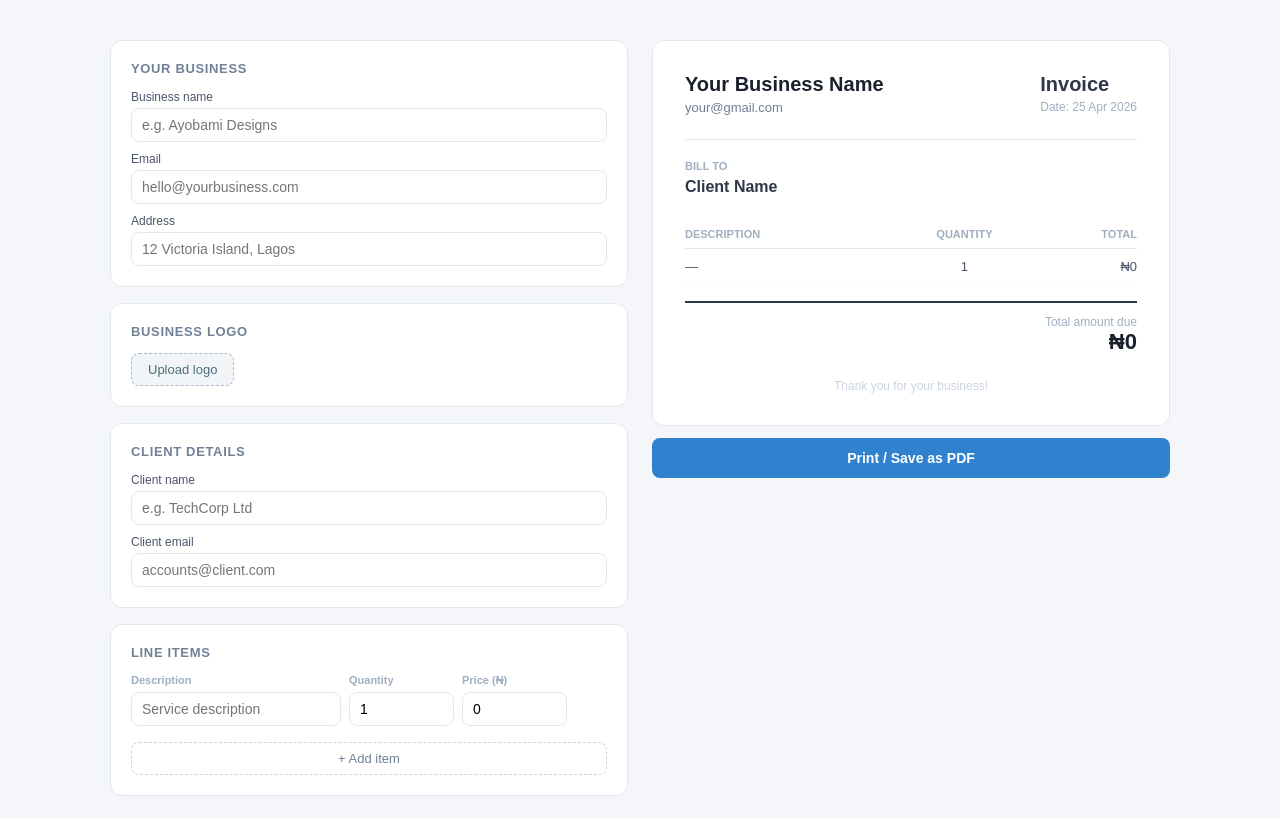
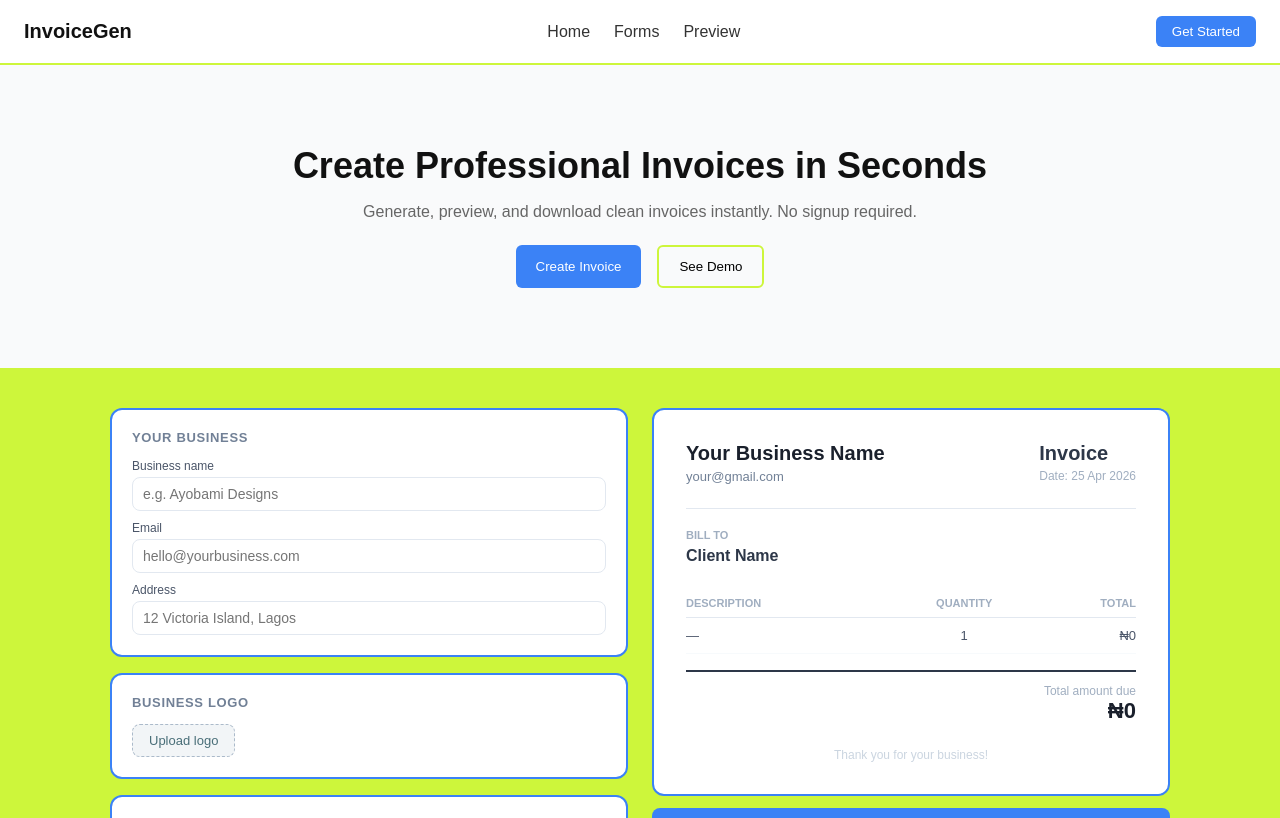
Before and after one commit to feranmi-idowu/Invoice, a React (Vite) app: page / in a window 1280 px wide. Shown: the top 818 px of the page. Built offline with nearby package versions, Linux system fonts and the light colour scheme.

Commit message:
navbar and hero

```diff
--- a/src/App.jsx
+++ b/src/App.jsx
@@ -8,6 +8,8 @@ import { useState } from 'react'
 import InvoiceForm from '../src/components/InvoiceForm'
 import InvoicePreview from '../src/components/InvoicePreview'
 import Footer from './components/Footer'
+import Navbar from './components/NavBar'
+import Hero from './components/Hero'
 
 function App() {
 
@@ -45,8 +47,9 @@ function App() {
 
   return (
     <div>
-      <div className="app-layout invoicePrintlayout"
-      >
+      <Navbar />
+      <Hero />
+      <div className="app-layout invoicePrintlayout">
 
       {/* LEFT SIDE is the form.
           We pass 'business', 'setBusiness' etc. as props.
--- /dev/null
+++ b/src/components/Hero.jsx
@@ -0,0 +1,22 @@
+import React from "react";
+
+const Hero = () => {
+  return (
+    <section id="hero"
+    className="hero">
+      <div className="hero-content">
+        <h1>Create Professional Invoices in Seconds</h1>
+        <p>
+          Generate, preview, and download clean invoices instantly.  No signup required.
+        </p>
+
+        <div className="hero-buttons">
+          <button className="primary-btn">Create Invoice</button>
+          <button className="secondary-btn">See Demo</button>
+        </div>
+      </div>
+    </section>
+  );
+};
+
+export default Hero;
--- a/src/components/InvoiceForm.jsx
+++ b/src/components/InvoiceForm.jsx
@@ -1,5 +1,6 @@
 
 import { motion } from "framer-motion";
+import { MdDeleteForever } from "react-icons/md";
 
 // This component receives props from App.jsx.
 // component receives props from App.jsx. and destructures them directly in the function signature cleaner to read.
@@ -71,7 +72,7 @@ function InvoiceForm({ business, setBusiness, client, setClient, items, setItems
    }
 
    return (
-    <div>
+    <div id="form">
 
       {/* --- BUSINESS INFO SECTION --- */}
       <motion.div
@@ -230,7 +231,7 @@ function InvoiceForm({ business, setBusiness, client, setClient, items, setItems
                 onClick={() => removeItem(item.id)}
                 style={{ background: 'none', border: 'none', cursor: 'pointer', color: '#e53e3e', fontSize: '18px' }}
               >
-                ×
+                <MdDeleteForever/>
               </button>
             )}
           </div>
--- a/src/components/InvoicePreview.jsx
+++ b/src/components/InvoicePreview.jsx
@@ -18,6 +18,7 @@ function InvoicePreview({ business, client, items, logo }) {
 
   return (
     <motion.div
+      id="preview"
       initial={{ x: 95, y:95, opacity: 0,}}   // Start state
       whileInView={{ x: 0, y: 0, opacity: 1 }} // End state when scrolled to
       transition={{ duration: 2.3 }}
--- /dev/null
+++ b/src/components/NavBar.jsx
@@ -0,0 +1,38 @@
+
+
+import React, { useState } from "react";
+
+const Navbar = () => {
+  const [isOpen, setIsOpen] = useState(false);
+
+  return (
+    <nav className="navbar">
+      <div className="nav-container">
+        <h2 className="logo">InvoiceGen</h2>
+
+        {/* Desktop Links */}
+        <ul className={`nav-links ${isOpen ? "active" : ""}`}>
+          <li><a href="#hero">Home</a></li>
+          <li><a href="#form">Forms</a></li>
+          <li><a href="#preview">Preview</a></li>
+        </ul>
+
+        <button className="nav-btn desktop-btn">Get Started</button>
+
+        {/* Hamburger */}
+        <div
+          className={`hamburger ${isOpen ? "open" : ""}`}
+          onClick={() => setIsOpen(!isOpen)}
+        >
+          <span></span>
+          <span></span>
+          <span></span>
+        </div>
+      </div>
+    </nav>
+  );
+};
+
+
+
+export default Navbar;
--- a/src/index.css
+++ b/src/index.css
@@ -1,7 +1,3 @@
-/* src/index.css */
-
-/* This removes the default margin/padding browsers add to every page.
-   Without this, your app would have annoying white gaps around the edges. */
 * {
   margin: 0;
   padding: 0;
@@ -10,16 +6,175 @@
 
 body {
   font-family: sans-serif;
-  background-color: #f4f6f9; /* light grey page background */
+  background-color: #cdf63b;
   color: #111;
-  min-height: 100vh; /* makes the page fill the full screen height */
+  min-height: 100vh;
 }
+
+/* navbar */
+.navbar {
+  width: 100%;
+  padding: 16px 24px;
+  background: #fff;
+  border-bottom: 2px solid #cdf63b;
+  position: sticky;
+  top: 0;
+  z-index: 1000;
+}
+
+.nav-container {
+  display: flex;
+  justify-content: space-between;
+  align-items: center;
+}
+
+.logo {
+  font-size: 20px;
+  font-weight: bold;
+}
+
+.nav-links {
+  display: flex;
+  gap: 24px;
+  list-style: none;
+}
+
+.nav-links a {
+  text-decoration: none;
+  color: #333;
+}
+
+.nav-btn {
+  padding: 8px 16px;
+  background: #3b82f6;
+  color: white;
+  border: none;
+  border-radius: 6px;
+  cursor: pointer;
+}
+
+.desktop-btn {
+  display: block;
+}
+
+.hamburger {
+  display: none;
+  flex-direction: column;
+  cursor: pointer;
+  gap: 5px;
+}
+
+.hamburger span {
+  width: 25px;
+  height: 3px;
+  background: #333;
+  transition: 0.3s;
+}
+
+/* harmburger animation*/
+.hamburger.open span:nth-child(1) {
+  transform: rotate(45deg) translateY(8px);
+}
+
+.hamburger.open span:nth-child(2) {
+  opacity: 0;
+}
+
+.hamburger.open span:nth-child(3) {
+  transform: rotate(-45deg) translateY(-8px);
+}
+
+/* for mobiles */
+@media (max-width: 768px) {
+  .hamburger {
+    display: flex;
+  }
+
+  .desktop-btn {
+    display: none;
+  }
+
+  .nav-links {
+    position: absolute;
+    top: 70px;
+    left: 0;
+    width: 100%;
+    background: #fff;
+    flex-direction: column;
+    align-items: center;
+    gap: 20px;
+    padding: 20px 0;
+
+    /* Hidden by default */
+    transform: translateY(-200%);
+    transition: 0.3s ease-in-out;
+  }
+
+  .nav-links.active {
+    transform: translateY(0);
+  }
+
+  .nav-links li {
+    width: 100%;
+    text-align: center;
+  }
+
+  .nav-links a {
+    display: block;
+    width: 100%;
+    padding: 10px 0;
+  }
+}
+
+/* Hero */
+.hero {
+  padding: 80px 40px;
+  background: #f9fafb;
+  text-align: center;
+}
+
+.hero-content {
+  max-width: 700px;
+  margin: auto;
+}
+
+.hero h1 {
+  font-size: 36px;
+  margin-bottom: 16px;
+}
+
+.hero p {
+  color: #666;
+  margin-bottom: 24px;
+}
+
+.hero-buttons {
+  display: flex;
+  justify-content: center;
+  gap: 16px;
+}
+
+.primary-btn {
+  padding: 12px 20px;
+  background: #3b82f6;
+  color: white;
+  border: none;
+  border-radius: 6px;
+}
+
+.secondary-btn {
+  padding: 12px 20px;
+  background: transparent;
+  border: 2px solid #cdf63b;
+  border-radius: 6px;
+}
+
 .app-layout {
   max-Width: 1100px;   /* stops the layout from getting too wide on large screens*/
-  margin: 40px auto;  /* centres it on the page*/
+  margin: 40px auto;
   padding: 0 20px;    /* breathing room on small screens*/
   display: grid;
-  grid-template-columns: 1fr 1fr; /* two equal columns*/
+  grid-template-columns: 1fr 1fr;
   gap: 24px;
 }
 @media screen and (max-width:768px) {
@@ -49,10 +204,10 @@ body {
 }
 }
 
-/* --- INVOICEFORM ---*/
+/* invoice form */
 .sectionStyle  {
   background: #fff;
-  border: 1px solid #e2e8f0;
+  border: 2px solid #3b82f6;
   border-radius: 12px;
   padding: 20px;
   margin-bottom: 16px;
@@ -116,11 +271,11 @@ body {
   background: #f2f5f7;
 }
 
-/* ---InvoicePreveiw--- */
+/* invoice Preveiw */
 
 .previewCard {
   background: #fff;
-  border: 1px solid #e2e8f0;
+  border: 2px solid #3b82f6;
   border-Radius: 12px;
   padding: 32px;
 }
@@ -149,7 +304,7 @@ body {
   width: 100%;
   margin-Top: 12px;
   padding: 12px;
-  background: #3182ce;
+  background: #3b82f6;
   color: #fff;
   border: none;
   border-Radius: 8px;
@@ -160,8 +315,7 @@ body {
 
 
 
-/* --- PRINT STYLES ---
-   Everything inside @media print only applies when printing.
+/* Everything inside @media print only applies when printing.
    The browser ignores it during normal viewing. */
 @media print {
 
@@ -190,9 +344,8 @@ body {
   }
 }
 
-
+/* footer */
 .footerStyle  {
-
  text-align: center;
   background: #fff;
   border: 1px solid #e2e8f0;
@@ -201,7 +354,7 @@ body {
   margin-bottom: 16px;
 }
 .footerPic-container {
-  border: 6px solid #3876b9;
+  border: 6px solid #3b82f6;
   border-Radius: 100%;
   width: 150px;
   height: 165px;
@@ -250,7 +403,7 @@ body {
 
 
 .contact-link:hover {
-  color: #818cf8;           /* indigo-400 */
+  color: #cdf63b;           /* indigo-400 */
 }
 
 
```
